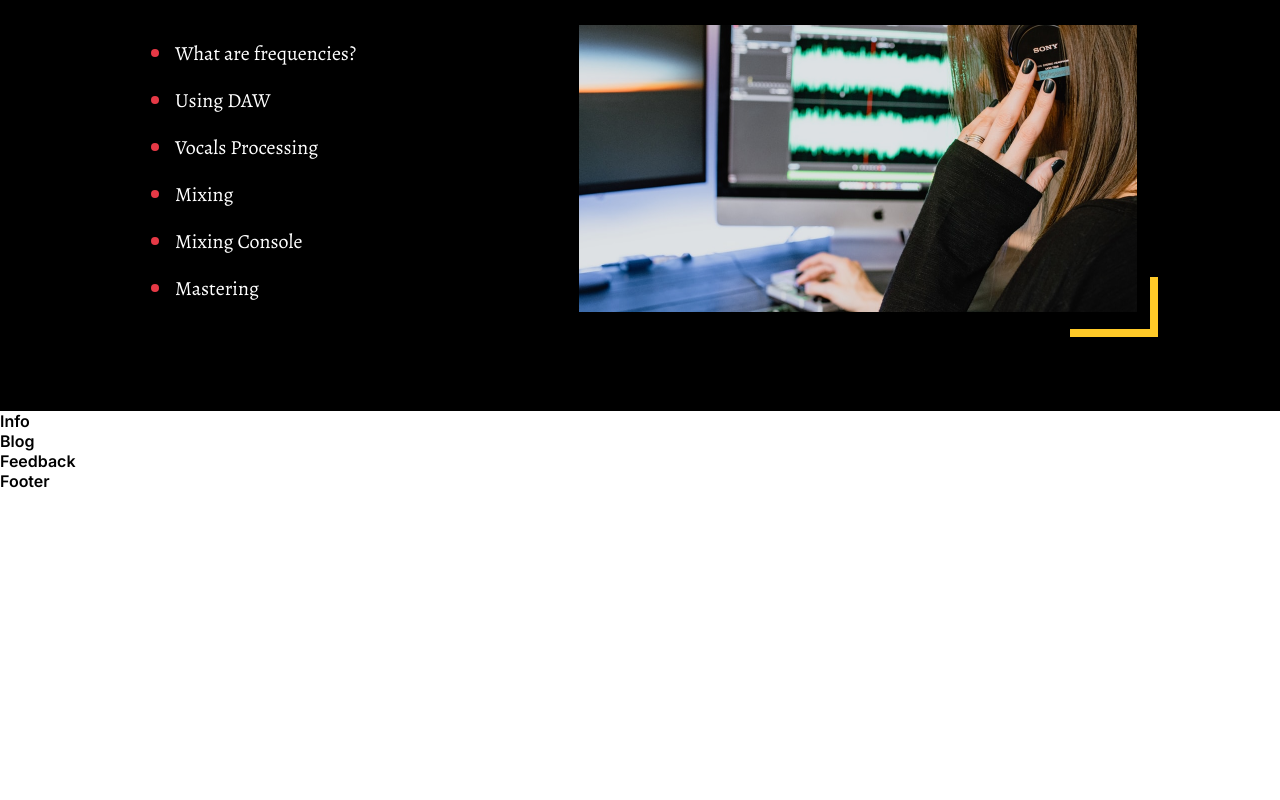
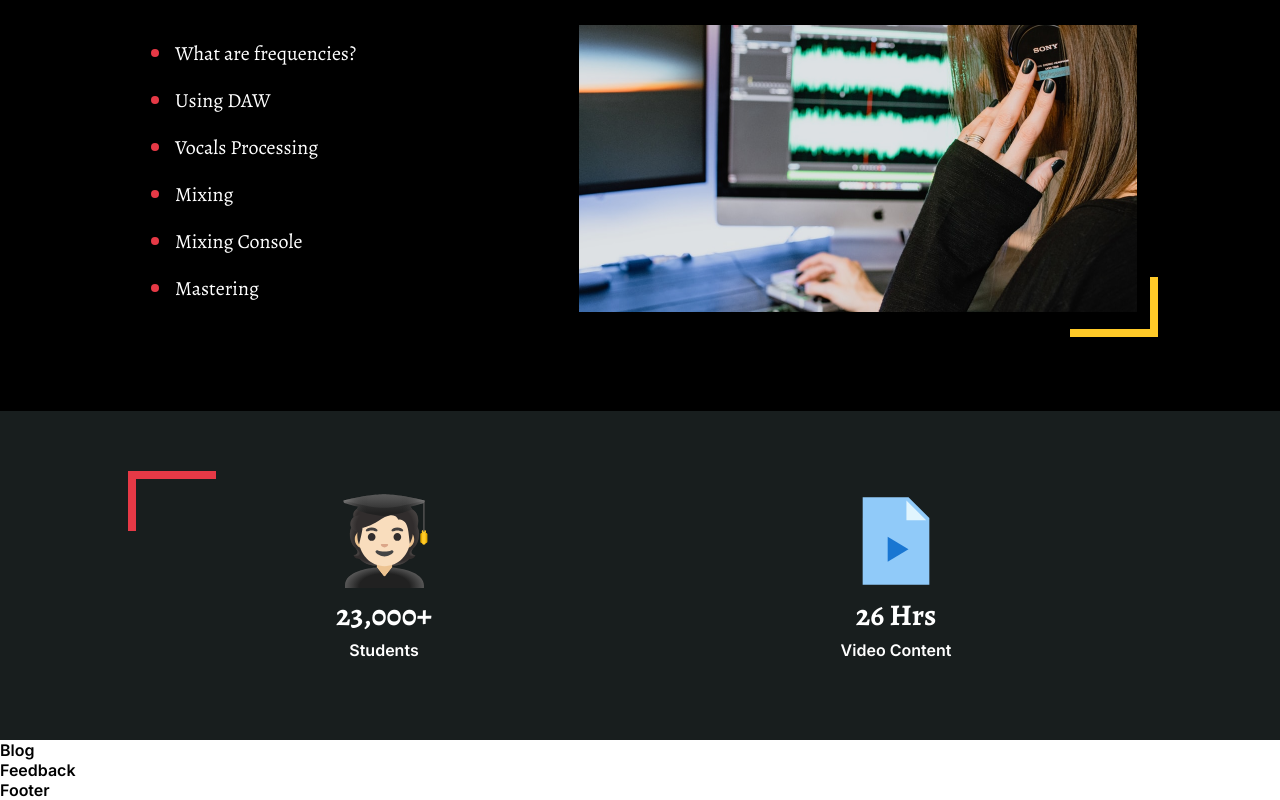
Before and after one commit to yanCode/react-music-school, a React (Vite) app: page / in a window 1280 px wide. Shown: the part 934-1734 px from the top of the page. Before the commit the page ends 1425 px from the top, so only its background shows below. Built offline with nearby package versions, Linux system fonts and the light colour scheme.

Commit message:
feat: add Info section

```diff
--- a/src/assets/index.js
+++ b/src/assets/index.js
@@ -1,4 +1,5 @@
 import student from './student.svg'
+import file from './file.svg'
 import heroBackground from './hero-background.png'
 import topic_01 from './topics/01.png';
 import topic_02 from './topics/02.png';
@@ -6,14 +7,17 @@ import topic_03 from './topics/03.png';
 import topic_04 from './topics/04.png';
 import topic_05 from './topics/05.png';
 import yellowCorner from './yellow_corner.svg'
+import redCorner from './red_corner.svg'
 
 export {
   student,
+  file,
   heroBackground,
   topic_01,
   topic_02,
   topic_03,
   topic_04,
   topic_05,
-  yellowCorner
+  yellowCorner,
+  redCorner
 }
--- /dev/null
+++ b/src/sences/Info/Info.css
@@ -0,0 +1,43 @@
+#info .info_container {
+    display: flex;
+    justify-content: space-between;
+    /*padding-left: 321px;*/
+    /*padding-right: 321px;*/
+}
+
+#info .info-content {
+    display: flex;
+    flex-direction: column;
+    align-items: center;
+    width: 100%;
+    gap: 4px;
+
+}
+
+#info .info-content img {
+    width: 100px;
+    height: 100px;
+    object-fit: cover;
+}
+
+#info .info-content .amount {
+    font-family: 'Inter', serif;
+    font-weight: 900;
+    font-size: 40px;
+}
+
+#info .info-content .amount {
+    font-family: 'Alegreya', serif;
+    font-style: normal;
+    font-weight: 700;
+    font-size: 30px;
+    line-height: 41px;
+}
+#info .wrapper{
+    position: relative;
+}
+#info .red-corner{
+    position: absolute;
+    top:-20px;
+    left: 0;
+}
--- a/src/sences/Info/index.jsx
+++ b/src/sences/Info/index.jsx
@@ -1,4 +1,22 @@
+import './Info.css'
+import {file, redCorner, student} from "../../assets";
 
-export const Info = ()=>{
-  return (<div>Info</div>)
+export const Info = () => {
+  return (<section id="info" className="background-dark-grey">
+    <div className='wrapper'>
+      <div className='info_container'>
+        <div className='info-content'>
+          <img src={student} alt='student icon'/>
+          <div className='amount'>23,000+</div>
+          <div className="type">Students</div>
+        </div>
+        <div className='info-content'>
+          <img src={file} alt='file icon'/>
+          <div className='amount'>26 Hrs</div>
+          <div className="type">Video Content</div>
+        </div>
+      </div>
+      <img className="red-corner" src={redCorner} alt="red corner"/>
+    </div>
+  </section>)
 }
```
Also changed, not shown: src/assets/file.svg (added), src/assets/red_corner.svg (added).
